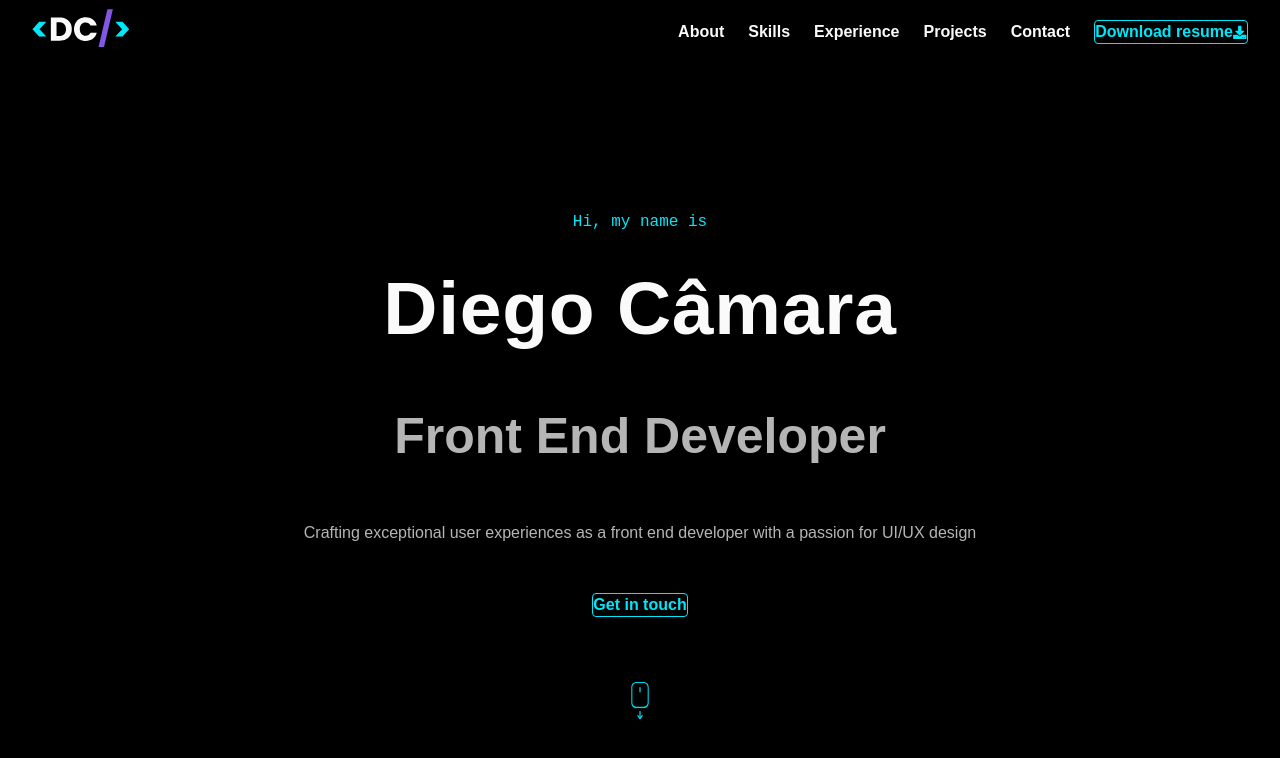
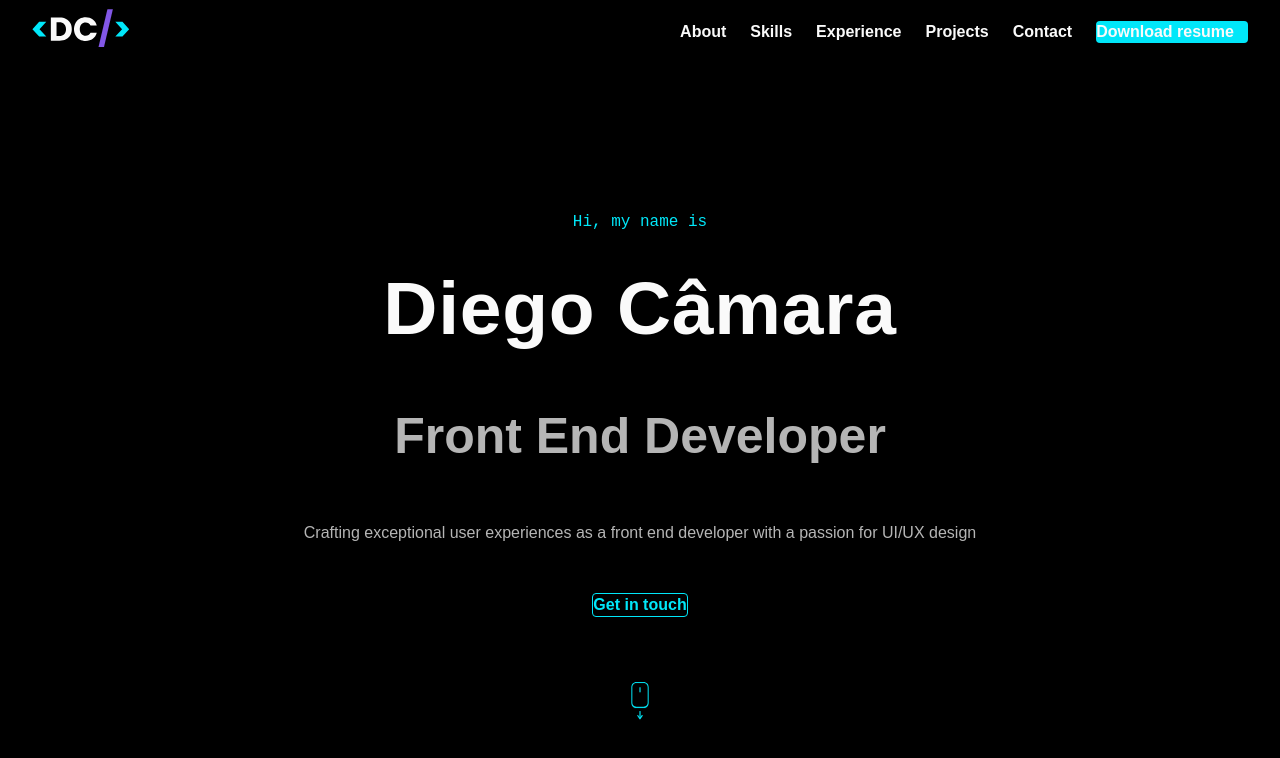
Before and after one commit to diegodscamara/portfolio, a Next.js app: page / in a window 1280 px wide. Shown: the top 758 px of the page. Built offline with nearby package versions, Linux system fonts and the light colour scheme.

Commit message:
🎨 style(header): refactor download resume button The download resume button has been refactored to use a filled button variant and a Link component instead of a Button component with attributes. This improves the readability of the code and makes it easier to maintain.

```diff
--- a/src/components/header/index.tsx
+++ b/src/components/header/index.tsx
@@ -41,17 +41,11 @@ const Header = () => {
           {navLinks.map(({ href, label }) => (
             <NavLink key={label} href={href}>{label}</NavLink>
           ))}
-          <Button
-            attributes={{
-              link: 'documents/resume.pdf',
-              target: '_blank',
-              rel: 'noopener noreferrer',
-              title: 'Open resume in new tab'
-            }}
-            variant='outlined'
-          >
-            Download resume
-            <DownloadIcon />
+          <Button variant='filled'>
+            <Link href={'documents/resume.pdf'} target='_blank' rel='noopener noreferrer' title='Open resume in new tab'>
+              Download resume
+              <DownloadIcon />
+            </Link>
           </Button>
         </NavLinks>
         <MenuButton
@@ -95,17 +89,11 @@ const Header = () => {
           {navLinks.map(({ href, label }) => (
             <NavLink key={href} href={href} onClick={toggleMenu}>{label}</NavLink>
           ))}
-          <Button
-            attributes={{
-              link: 'Resume - Diego Câmara.pdf',
-              target: '_blank',
-              rel: 'noopener noreferrer',
-              title: 'Open resume in new tab'
-            }}
-            variant='outlined'
-          >
-            Download resume
-            <DownloadIcon />
+          <Button variant='filled'>
+            <Link href={'documents/resume.pdf'} target='_blank' rel='noopener noreferrer' title='Open resume in new tab'>
+              Download resume
+              <DownloadIcon />
+            </Link>
           </Button>
         </MobileMenuNav>
       </NavContainer>
```
